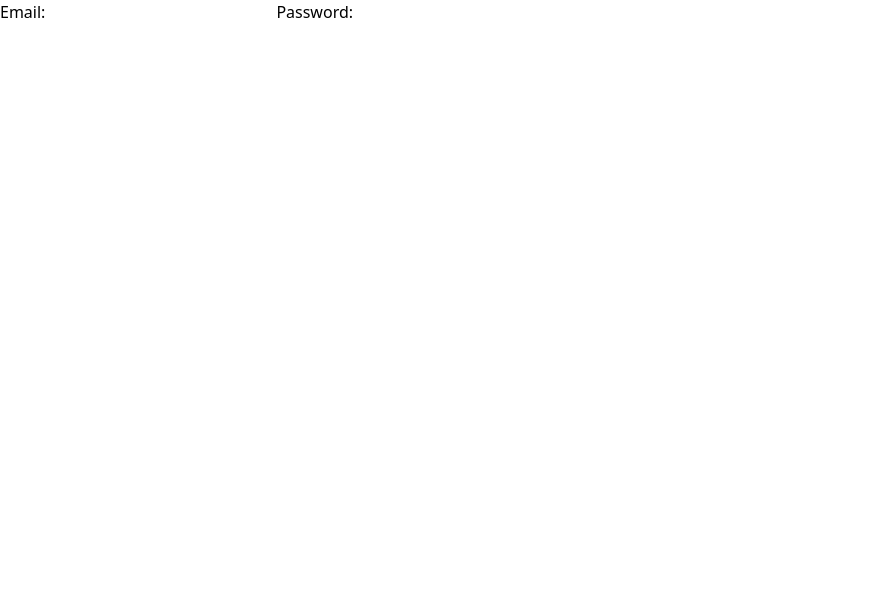
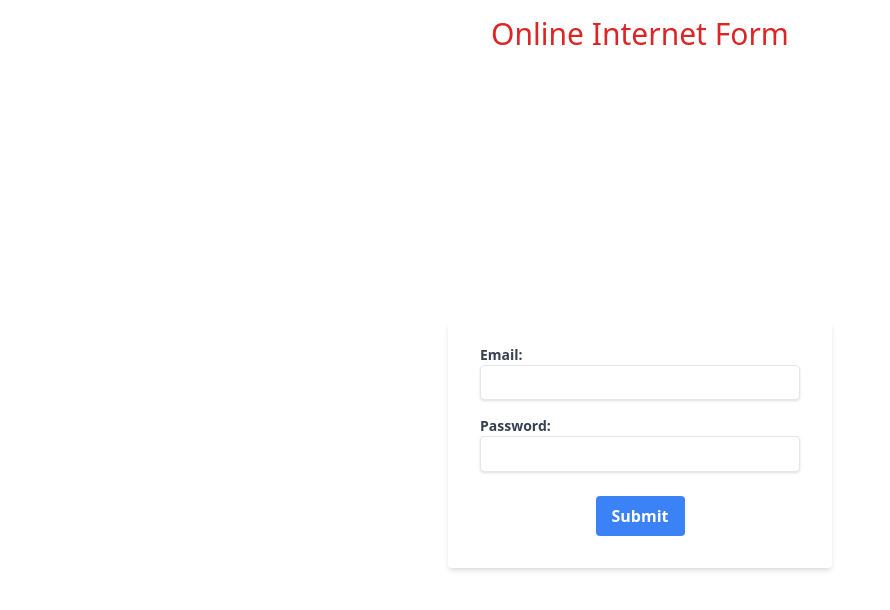
Before and after one commit to Yash-Shukla-9/Nuvolo-task, a React (Vite) app: page / in a window 1280 px wide. Shown: the top 610 px of the page, without its empty margins (0-890 px from the left). Built offline with nearby package versions, Linux system fonts and the light colour scheme.

Commit message:
new lib and modal is created

```diff
--- a/package.json
+++ b/package.json
@@ -17,7 +17,8 @@
     "react": "^18.2.0",
     "react-dom": "^18.2.0",
     "react-icons": "^5.0.1",
-    "react-router-dom": "^6.22.0"
+    "react-router-dom": "^6.22.0",
+    "react-toastify": "^10.0.4"
   },
   "devDependencies": {
     "@types/react": "^18.2.43",
--- a/src/App.jsx
+++ b/src/App.jsx
@@ -1,12 +1,13 @@
 import { useState } from "react";
+import Modal from "./Components/Web/Modal";
 
 function App() {
   const [email, setEmail] = useState("");
   const [password, setPassword] = useState("");
+  const [isOpen, setOpen] = useState(false);
 
   const OnchangeValue = (e) => {
     const val = e.target.value;
-
     if (e.target.name === "email") {
       setEmail(val);
     } else if (e.target.name === "password") {
@@ -15,32 +16,75 @@ function App() {
   };
 
   const OnHandleSubmit = (e) => {
-    console.log("hello");
+    e.preventDefault();
+
+    if (navigator.onLine) {
+      console.log("form data is sumbimeted", email, password);
+    } else {
+      setOpen(true);
+    }
+  };
+
+  const closeModal = () => {
+    setOpen(false);
   };
 
   return (
     <>
-      <form onSubmit={OnHandleSubmit}>
-        <label>
+      <h1 className="text-3xl text-red-600 flex justify-center mt-4">
+        Online Internet Form
+      </h1>
+      <div className="min-h-screen flex items-center flex-col justify-center">
+        <form
+          onSubmit={OnHandleSubmit}
+          className="bg-white shadow-md rounded px-8 pt-6 pb-8 mb-4 w-96"
+        >
+          <div className="mb-4">
+            <label className="block text-gray-700 text-sm font-bold mb-2">
               Email:
               <input
                 type="email"
                 name="email"
                 value={email}
                 onChange={OnchangeValue}
+                className="shadow appearance-none border rounded w-full py-2 px-3 text-gray-700 leading-tight focus:outline-none focus:shadow-outline"
               />
             </label>
+          </div>
 
-        <label>
+          <div className="mb-6">
+            <label className="block text-gray-700 text-sm font-bold mb-2">
               Password:
               <input
                 type="password"
                 name="password"
                 value={password}
                 onChange={OnchangeValue}
+                className="shadow appearance-none border rounded w-full py-2 px-3 text-gray-700 leading-tight focus:outline-none focus:shadow-outline"
               />
             </label>
+          </div>
+
+          <div className="flex items-center justify-center">
+            <button
+              type="submit"
+              className="bg-blue-500 hover:bg-blue-700 text-white font-bold py-2 px-4 rounded focus:outline-none focus:shadow-outline"
+            >
+              Submit
+            </button>
+          </div>
         </form>
+
+        {isOpen && (
+          <Modal
+            isOpen={isOpen}
+            message={
+              "There is No Internet Connection Please check the internet"
+            }
+            closeModal={closeModal}
+          />
+        )}
+      </div>
     </>
   );
 }
--- /dev/null
+++ b/src/Components/Web/Modal.jsx
@@ -0,0 +1,18 @@
+const Modal = ({ isOpen, message, closeModal }) => {
+  return (
+    <div>
+      {isOpen && (
+        <>
+          <div className="flex gap-5 justify-center items-center">
+            <h2 className="text-blue-500 text-2xl">{message}</h2>
+            <div className="bg-red-500 text-white px-4 py-1 rounded">
+              X <button onClick={closeModal}>Close</button>
+            </div>
+          </div>
+        </>
+      )}
+    </div>
+  );
+};
+
+export default Modal;
```
Also changed, not shown: 1 other file (tests, documents, lock files or other folders). Lines whose indentation alone changed are shown as unchanged.
